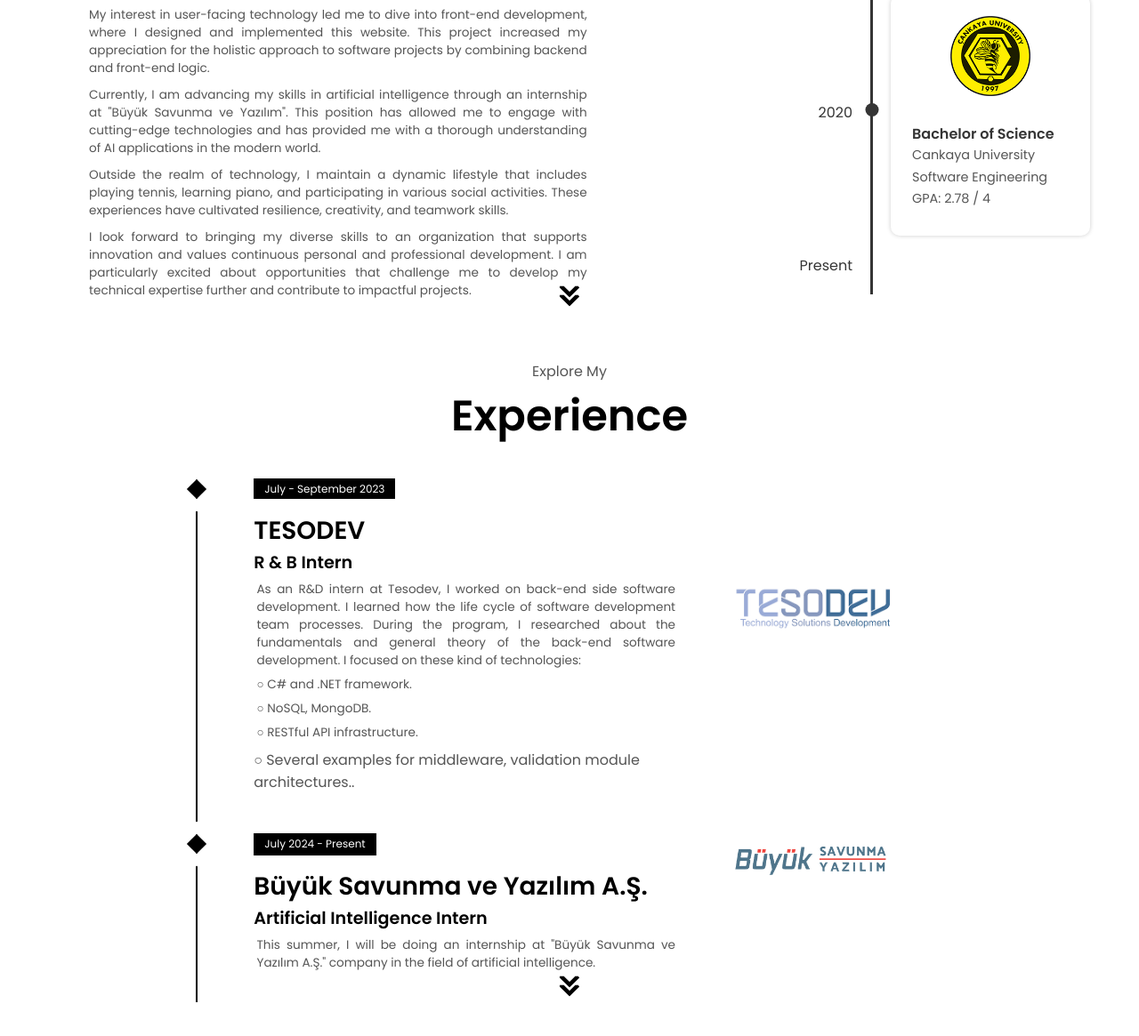
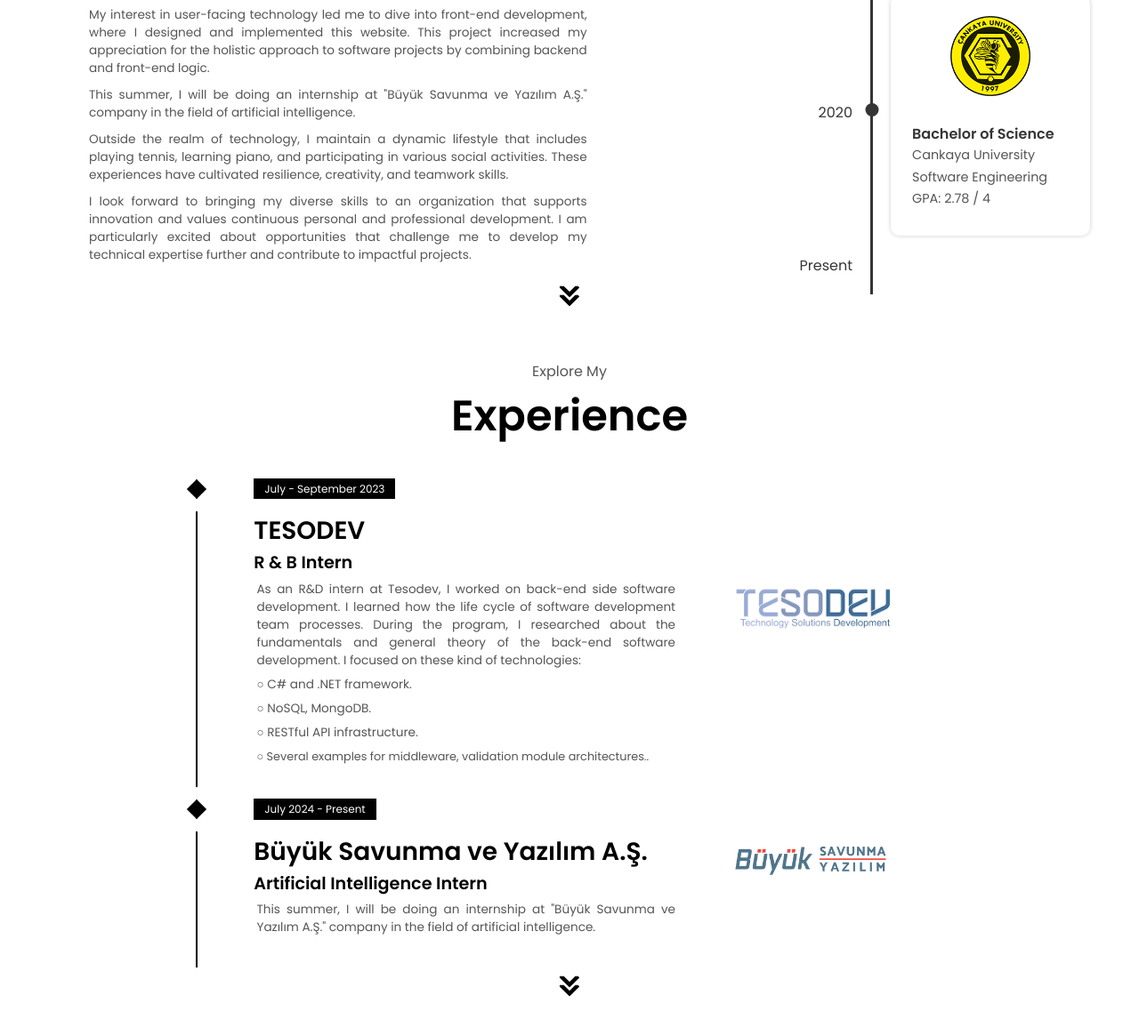
Before and after one commit to burak-albayrak/my-portfolio-website, a website: page public/index.html in a window 1280 px wide. Shown: the part 1295-2460 px from the top of the page at 89% size. Drawn offline with Linux system fonts and the light colour scheme.

Commit message:
updating some text bugs

```diff
--- a/public/index.html
+++ b/public/index.html
@@ -158,10 +158,13 @@
               where I designed and implemented this website. This project increased my
               appreciation for the holistic approach to software projects by combining backend and front-end logic.
             <p/>
-            <p class="justified-text">
+            <!-- <p class="justified-text">
               Currently, I am advancing my skills in artificial intelligence through an internship
               at "Büyük Savunma ve Yazılım". This position has allowed me to engage with cutting-edge
               technologies and has provided me with a thorough understanding of AI applications in the modern world.
+            <p/> -->
+            <p class="justified-text">
+              This summer, I will be doing an internship at "Büyük Savunma ve Yazılım A.Ş." company in the field of artificial intelligence.
             <p/>
             <p class="justified-text">
               Outside the realm of technology, I maintain a dynamic lifestyle that includes playing tennis,
@@ -205,10 +208,13 @@
               where I designed and implemented this website. This project increased my
               appreciation for the holistic approach to software projects by combining backend and front-end logic.
             <p/>
-            <p class="justified-text">
+            <!-- <p class="justified-text">
               Currently, I am advancing my skills in artificial intelligence through an internship
               at "Büyük Savunma ve Yazılım". This position has allowed me to engage with cutting-edge
               technologies and has provided me with a thorough understanding of AI applications in the modern world.
+            <p/> -->
+            <p class="justified-text">
+              This summer, I will be doing an internship at "Büyük Savunma ve Yazılım A.Ş." company in the field of artificial intelligence.
             <p/>
             <p class="justified-text">
               Outside the realm of technology, I maintain a dynamic lifestyle that includes playing tennis,
--- a/public/style.css
+++ b/public/style.css
@@ -364,6 +364,12 @@
   text-align: justify;
   max-width: 95%;
   font-size: 0.85em;
+  margin: 0.2rem;
+}
+
+.justified-text-experience-last {
+  max-width: 95%;
+  font-size: 0.80em;
   margin: 0.2rem;
 }
 
```
